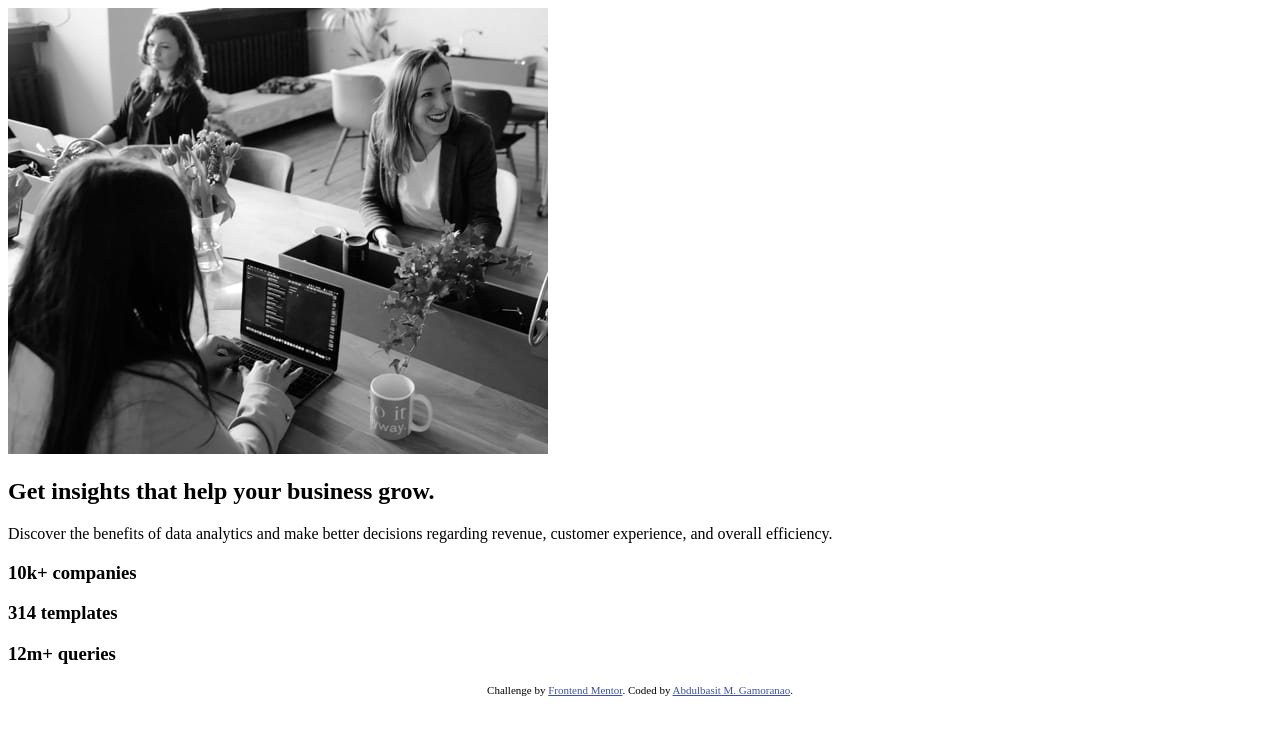
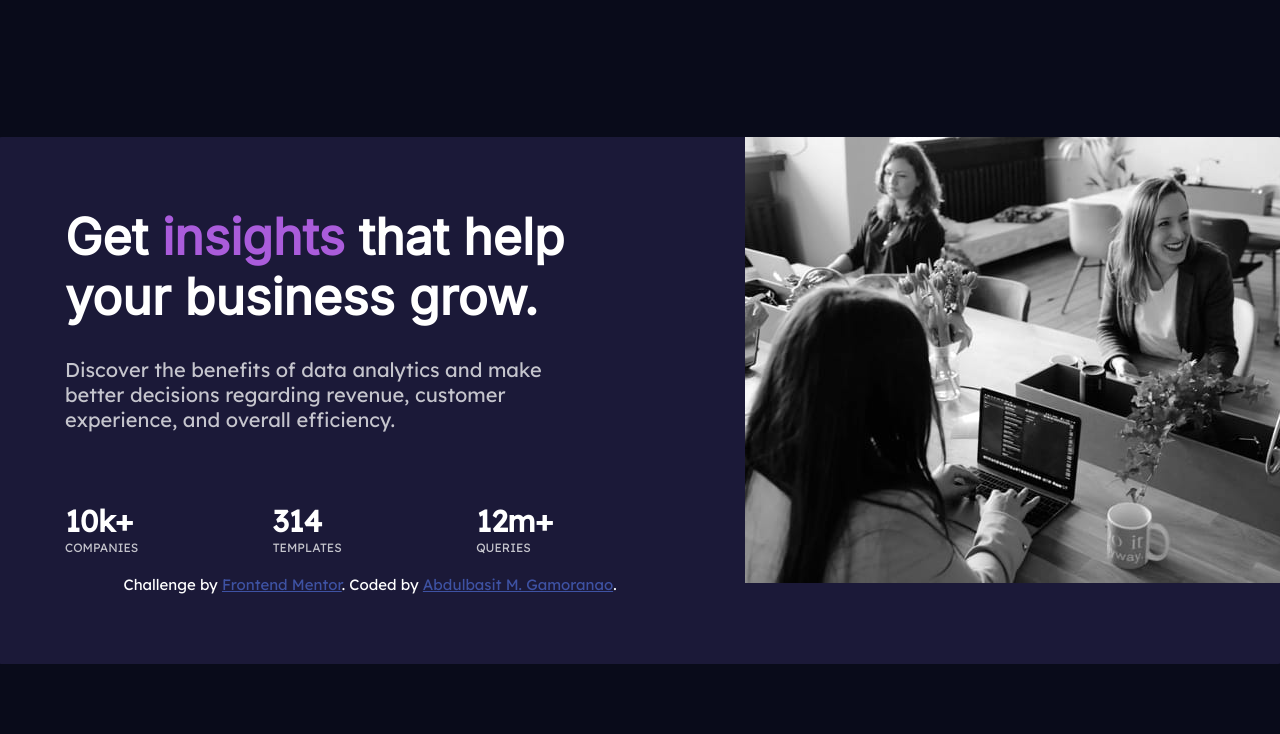
Before and after one commit to kuyabasit/frontend-mentor-challenge-1, a plain HTML site: page index.html in a window 1280 px wide. Drawn offline with Linux system fonts and the light colour scheme.

Commit message:
Style Page Infos

```diff
--- a/index.html
+++ b/index.html
@@ -3,36 +3,33 @@
 <head>
   <meta charset="UTF-8">
   <meta name="viewport" content="width=device-width, initial-scale=1.0"> <!-- displays site properly based on user's device -->
-
+  <link rel="stylesheet" href="styles.css">
   <link rel="icon" type="image/png" sizes="32x32" href="./images/favicon-32x32.png">
 
   <title>Frontend Mentor | Stats preview card component</title>
 
   <!-- Feel free to remove these styles or customise in your own stylesheet 👍 -->
-  <style>
-    .attribution { font-size: 11px; text-align: center; }
-    .attribution a { color: hsl(228, 45%, 44%); }
-  </style>
+
 </head>
 <body>
-<section class="grid-container">
+<section class="container">
   <div class="header-image">
     <img src="images/image-header-desktop.jpg" alt="business image">
   </div>
   <div class="header-info">
-  <h1 class="info-title">Get insights that help your business grow.</h1>
+  <h1 class="info-title">Get <span class="highlight">insights</span> that help your business grow.</h1>
   <p class="info-sub">Discover the benefits of data analytics and make better decisions regarding revenue, customer
   experience, and overall efficiency.</p>
 
   <div class="flex-container">
     <h3 class="analytics">
-      10k+ <span>companies</span>
+      10k+ <span class="sml-text">companies</span>
     </h3>
     <h3 class="analytics">
-      314 <span>templates</span>
+      314 <span class="sml-text">templates</span>
     </h3>
     <h3 class="analytics">
-      12m+ <span>queries</span>
+      12m+ <span class="sml-text">queries</span>
     </h3>
   </div>
   <div class="attribution">
--- /dev/null
+++ b/styles.css
@@ -0,0 +1,86 @@
+@import url("https://fonts.googleapis.com/css2?family=Inter&family=Lexend+Deca&display=swap");
+/* Custom Properties */
+:root {
+  --clr-primary-1: hsl(233, 47%, 7%);
+  --clr-primary-2: hsl(244, 38%, 16%);
+  --clr-primary-3: hsl(277, 64%, 61%);
+
+  --clr-txt-1: hsl(0, 0%, 100%);
+  --clr-txt-2: hsla(0, 0%, 100%, 0.75);
+  --clr-txt-3: hsla(0, 0%, 100%, 0.6);
+}
+*,
+::after,
+::before {
+  margin: 0;
+  padding: 0;
+  box-sizing: inherit;
+}
+html {
+  font-size: 62.5%;
+  font-family: "Lexend Deca", sans-serif;
+}
+body {
+  min-height: 100vh;
+  display: grid;
+  justify-items: center;
+  align-content: center;
+  box-sizing: border-box;
+  background-color: var(--clr-primary-1);
+}
+.container {
+  border-radius: 0.7rem;
+  overflow: hidden;
+  display: flex;
+  flex-direction: row-reverse;
+  background-color: var(--clr-primary-2);
+  justify-content: center;
+}
+.header-info {
+  padding: 7rem;
+  width: 75rem;
+}
+.info-title {
+  font-size: 5rem;
+  font-family: "Inter", sans-serif;
+  color: var(--clr-txt-1);
+  font-weight: 900;
+  margin-bottom: 3rem;
+}
+.info-title .highlight {
+  color: var(--clr-primary-3);
+}
+.info-sub {
+  font-size: 2rem;
+  color: var(--clr-txt-2);
+  width: 50rem;
+  margin-bottom: 7rem;
+}
+.flex-container {
+  display: flex;
+  justify-content: space-between;
+  width: 80%;
+}
+.analytics {
+  font-size: 3rem;
+  color: var(--clr-txt-1);
+  margin-bottom: 2rem;
+}
+.sml-text {
+  display: block;
+  font-size: 1.2rem;
+  text-transform: uppercase;
+  color: var(--clr-txt-2);
+  font-weight: 100;
+}
+/* .flex-container :not(:last-child) {
+  margin-right: 7rem;
+} */
+.attribution {
+  font-size: 1.5rem;
+  text-align: center;
+  color: var(--clr-txt-1);
+}
+.attribution a {
+  color: hsl(228, 45%, 44%);
+}
```
